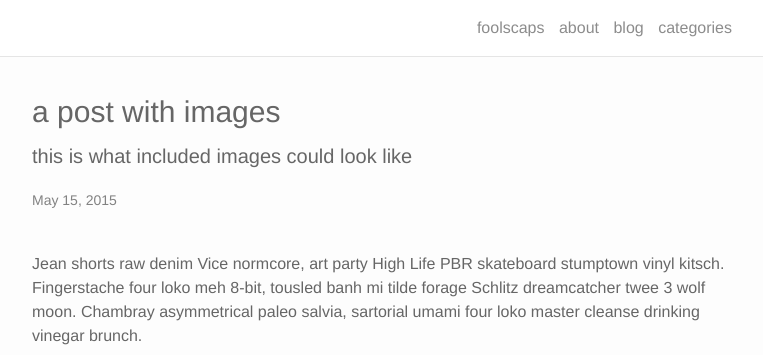
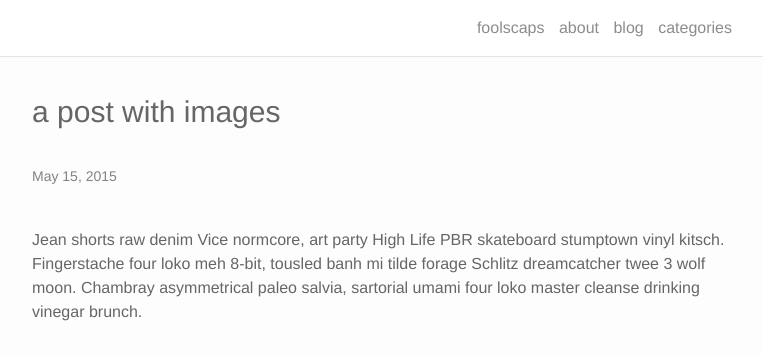
Before and after one commit to foolscaps/foolscaps.github.io, a Jekyll site: the page built from _posts/2015-05-15-SamplePostImage.markdown, in a window 1280 px wide and 900 px high, cut to the strip 0-355 px from the top of the window. Shown: the whole strip, without its empty margins (258-1021 px from the left). Built offline with Jekyll 4.4.1, drawn with Linux system fonts in a browser that asks for light colours; nearby versions of some CDN libraries.

Commit message:
Update 2015-05-15-SamplePostImage.markdown

```diff
--- a/_posts/2015-05-15-SamplePostImage.markdown
+++ b/_posts/2015-05-15-SamplePostImage.markdown
@@ -2,7 +2,7 @@
 layout: post
 title:  a post with images
 date: 2015-05-15 21:01:00
-description: this is what included images could look like
+description: #this is what included images could look like
 ---
 Jean shorts raw denim Vice normcore, art party High Life PBR skateboard stumptown vinyl kitsch. Fingerstache four loko meh 8-bit, tousled banh mi tilde forage Schlitz dreamcatcher twee 3 wolf moon. Chambray asymmetrical paleo salvia, sartorial umami four loko master cleanse drinking vinegar brunch.
 
```
